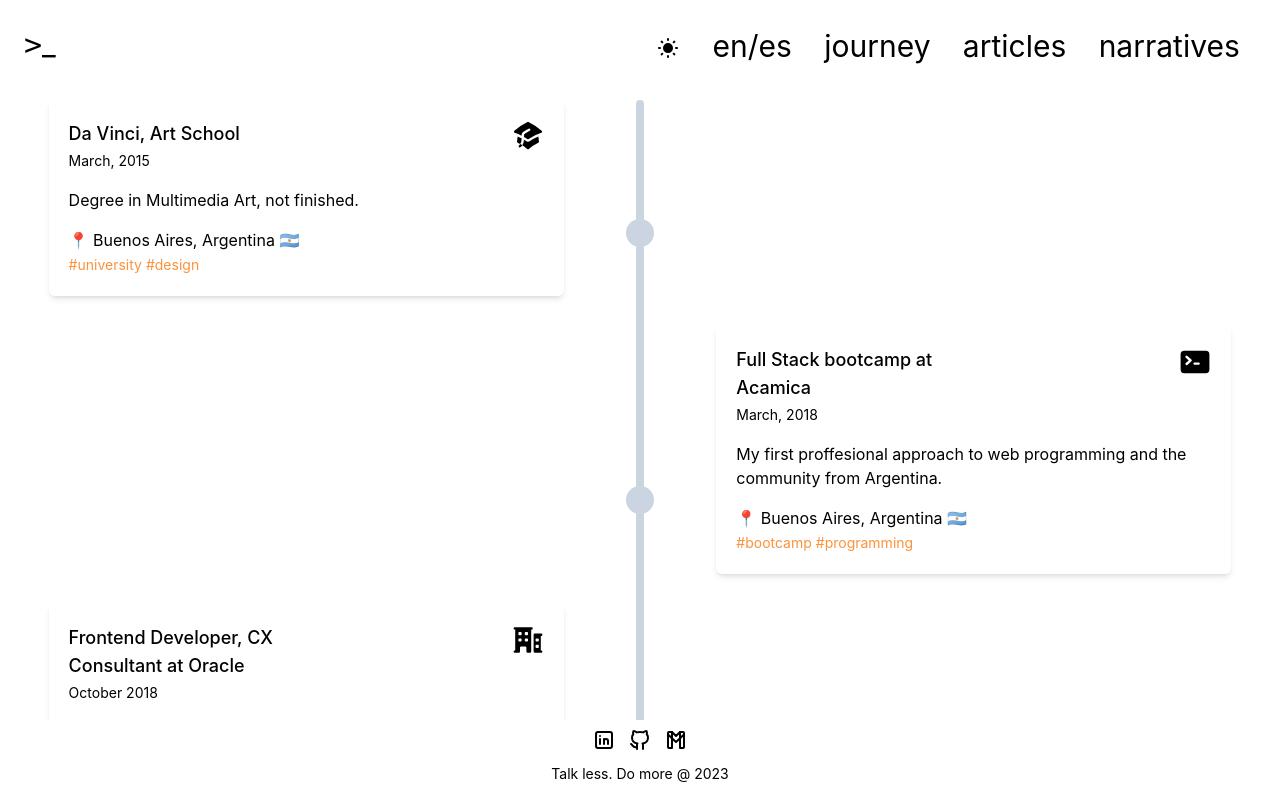
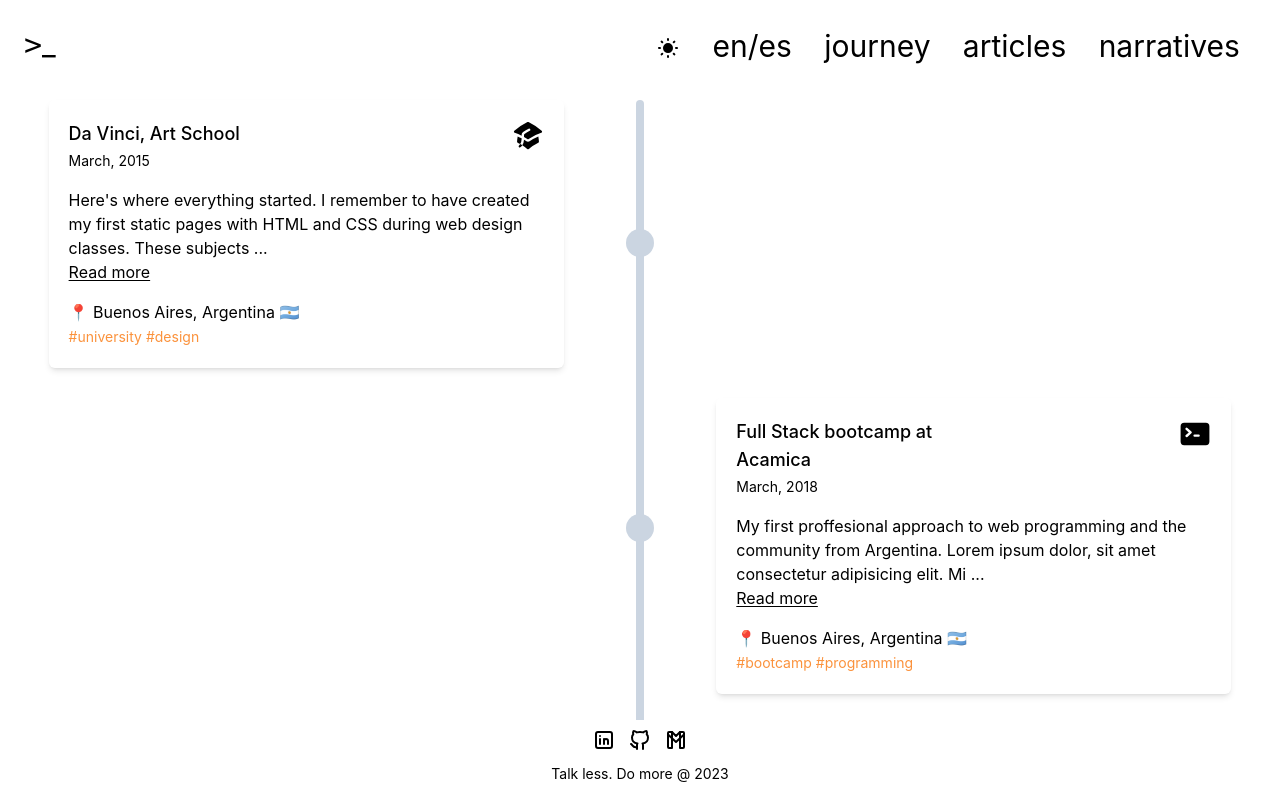
Before and after one commit to retamozo/retamozo, a Next.js app: page /journey in a window 1280 px wide. Built offline with nearby package versions, Linux system fonts and the light colour scheme.

Commit message:
🛠 changes on the vertical component

```diff
--- a/src/components/Timeline/TimelineItem/TimelineItem.tsx
+++ b/src/components/Timeline/TimelineItem/TimelineItem.tsx
@@ -10,7 +10,7 @@ const TimelineItem: FunctionComponent<
   const timelineRef = useRef<HTMLDivElement | null>(null);
 
   const { shortenText, isBigText, showLargeText, isShowingMore } =
-    useReadMoreReadLess(props.description, 200);
+    useReadMoreReadLess(props.description, 150);
 
   const entry = useIntersectionObserver(timelineRef, {});
 
--- a/src/data/timeline.tsx
+++ b/src/data/timeline.tsx
@@ -65,7 +65,10 @@ export const timelineData: TimelieElements[] = [
     id: 1,
     tag: ["university", "design"],
     title: "Da Vinci, Art School",
-    description: "Degree in Multimedia Art, not finished.",
+    description: `Here's where everything started.
+    I remember to have created my first static pages with HTML and CSS during web design classes.
+    These subjects such as UI Design and Web Programming caught my attention completely and I felt like 'ok, definitely I need to know more'.
+    `,
     date: "March, 2015",
     icon: iconMap["education"],
     location: "Buenos Aires, Argentina 🇦🇷",
@@ -80,8 +83,10 @@ export const timelineData: TimelieElements[] = [
       </>
     ),
     date: "March, 2018",
-    description:
-      "My first proffesional approach to web programming and the community from Argentina. ",
+    description: `My first proffesional approach to web programming and the community from Argentina.
+      Lorem ipsum dolor, sit amet consectetur adipisicing elit. Minima tenetur corrupti officia quasi, eligendi facere molestiae ratione. Sed, id consequatur? Architecto quod quibusdam ab? Enim minima culpa perferendis quasi asperiores.
+
+      `,
     icon: iconMap["training"],
     location: "Buenos Aires, Argentina 🇦🇷",
   },
```
